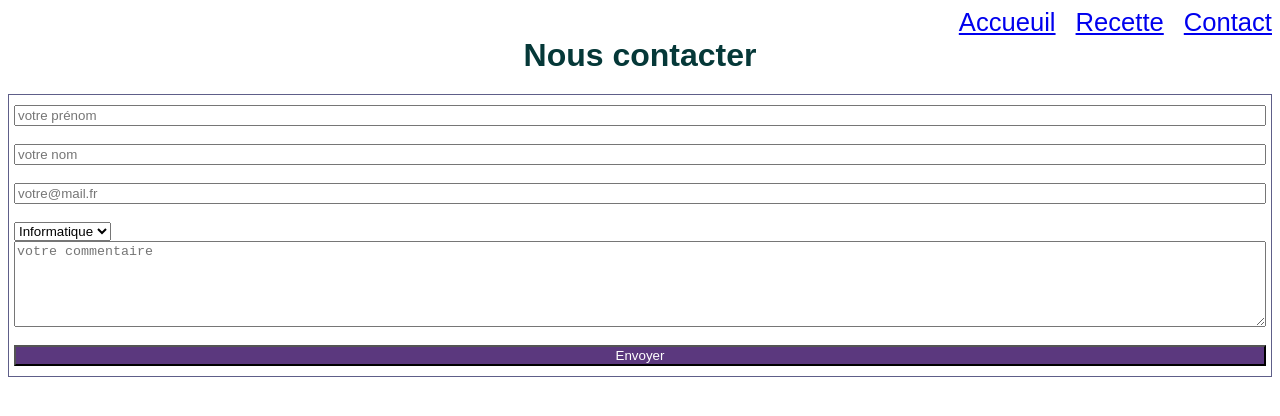
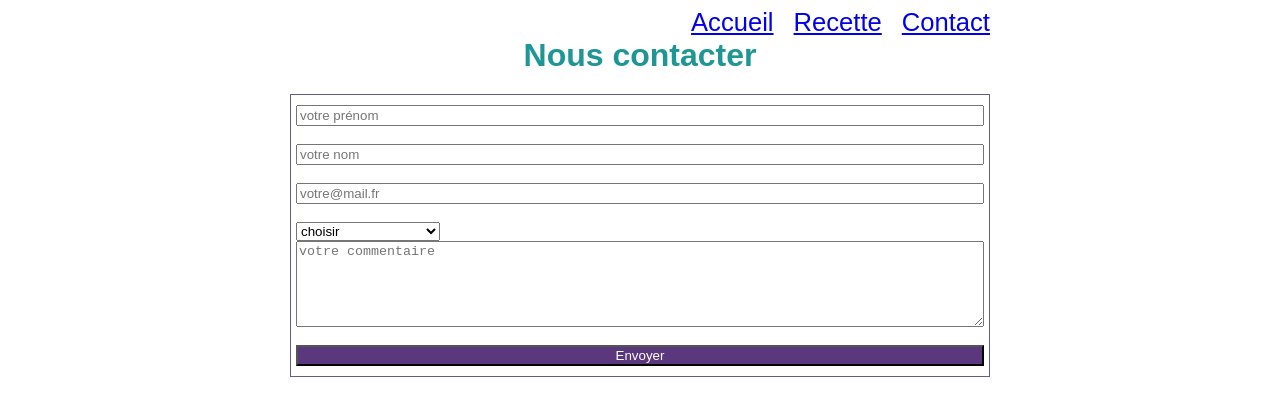
Before and after one commit to NadaAbdelbaset/projet-recette, a plain HTML site: page contact.html in a window 1280 px wide. Drawn offline with Linux system fonts and the light colour scheme.

```diff
--- a/contact.html
+++ b/contact.html
@@ -7,14 +7,15 @@
     <link rel="stylesheet" href="style.css">
 </head>
 <body>
+   <div class="contact">
     <header>
         <ul>
-            <li><a href="index.html">Accueuil</a></li>
+            <li><a href="index.html">Accueil</a></li>
             <li><a href="recette.html">Recette</a></li>
             <li><a href="contact.html">Contact</a></li>
         </ul>
     </header>
-   <div class="contact">
+     <main></main>
     <h1>Nous contacter</h1>
     <form action="">
         <input type="prenom" id="prénom" name="prénom" placeholder="votre prénom">
@@ -24,11 +25,11 @@
         <input type="email" placeholder="votre@mail.fr">
         <br>
         <div>
-        <select id="service" name="service" required>
-            <option value="informatique" selected>Informatique</option>
-            <option value="commercial">Commercial</option>
+        <select>
+            <option value="informatique" selected>choisir</option>
+            <option value="commercial">Service informatique</option>
+            <option value="Sercice commercial"> service commercial</option>
         </select>
-
 
         </div>
         <textarea name="" id="commentaire" placeholder="votre commentaire"></textarea>
@@ -36,6 +37,6 @@
         <button>Envoyer</button>
     </form>
    </div>
-
+   </main>
 </body>
 </html>
--- a/style.css
+++ b/style.css
@@ -95,14 +95,15 @@ header ul li {
 
 .contact h1{
     text-align: center;
-    color: rgb(5, 56, 56);
+    color: rgb(30, 150, 150);
 }
 .contact form {
     display: flex;
     flex-direction: column;
+
 }
 .contact form  {
-    margin: 15px 0;
+    margin: 30px 0;
     padding: 8px;
 }
 
@@ -121,3 +122,7 @@ header ul li {
     color: white;
     cursor: pointer;
 }
+.contact {
+    width: 700px;
+    margin: 0 auto;
+}
```
Also changed, not shown: index.html (+7 -2 lines).
